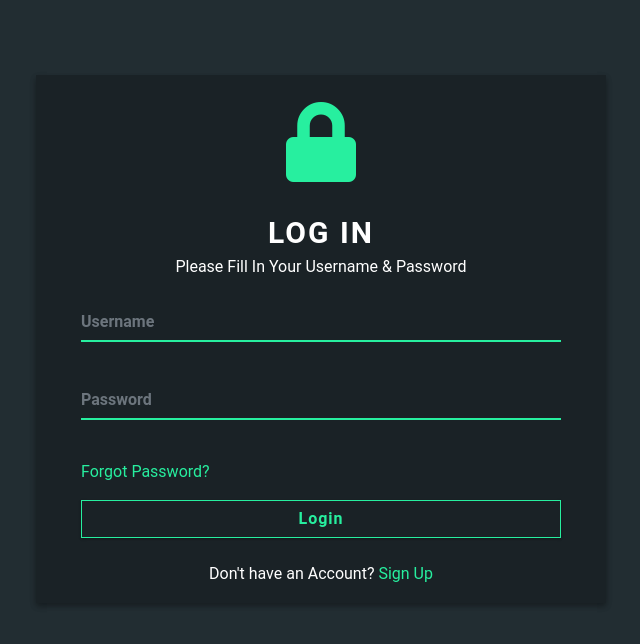
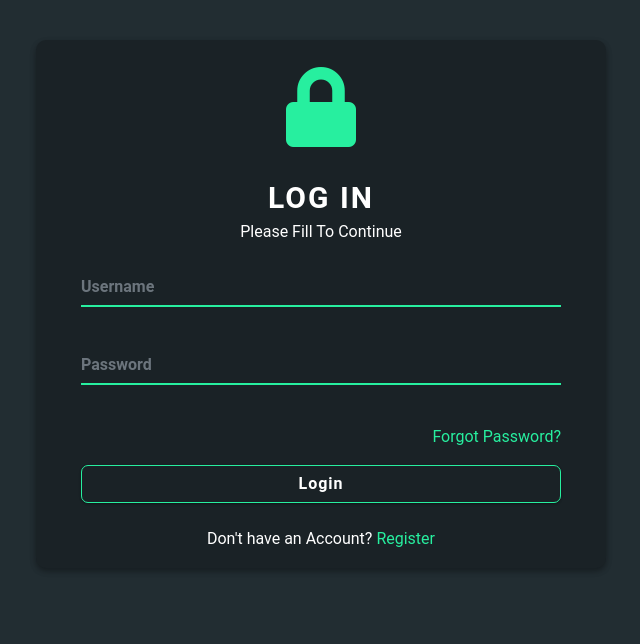
Before and after one commit to steve-njuguna-k/Django-Login-Register-Form, a Django app: page / in a window 1280 px wide. Shown: the top 644 px of the page, without its empty margins (319-959 px from the left). Run offline with Django 3.2, Linux system fonts and the light colour scheme; some libraries are stand-ins or nearby versions.

Commit message:
Made changes to the Login page

```diff
--- a/src/static/css/style.css
+++ b/src/static/css/style.css
@@ -16,7 +16,8 @@ a:hover{
 
 .login-box {
     padding-top: 20px;
-    margin-top: 75px;
+    margin-top: 40px;
+    border-radius: 10px;
     height: auto;
     background: #1A2226;
     text-align: center;
@@ -106,8 +107,8 @@ label {
 
 .btn-outline-primary {
     border-color: #27EF9F;
-    color: #27EF9F;
-    border-radius: 0px;
+    color: #ffffff;
+    border-radius: 7px;
     font-weight: bold;
     letter-spacing: 1px;
     width: 100%;
--- a/src/templates/Login.html
+++ b/src/templates/Login.html
@@ -22,7 +22,7 @@
                 <div class="col-lg-12 login-title">
                     LOG IN
                 </div>
-                <p class="text-center">Please Fill In Your Username & Password</p>
+                <p class="text-center">Please Fill To Continue</p>
                 <div class="col-lg-12 login-form">
                     <div class="col-lg-12 login-form">
                         <form>
@@ -32,12 +32,12 @@
                             <div class="form-group">
                                 <input type="password" class="form-control" placeholder="Password">
                             </div>
-                            <p class="text-left"><a href="{% url 'reset_password' %}" name = 'reset_password'>Forgot Password?</a></p>
+                            <p class="text-right"><a href="{% url 'reset_password' %}" name = 'reset_password'>Forgot Password?</a></p>
                             <div class="d-grid gap-2">
                                 <button class="btn btn-outline-primary" type="button">Login</button>
                             </div>
                             <br>
-                            <p class="text-center">Don't have an Account? <a href="{% url 'Register' %}" name = 'Register'>Sign Up</a></p>
+                            <p class="text-center">Don't have an Account? <a href="{% url 'Register' %}" name = 'Register'>Register</a></p>
                         </form>
                     </div>
                 </div>
```
